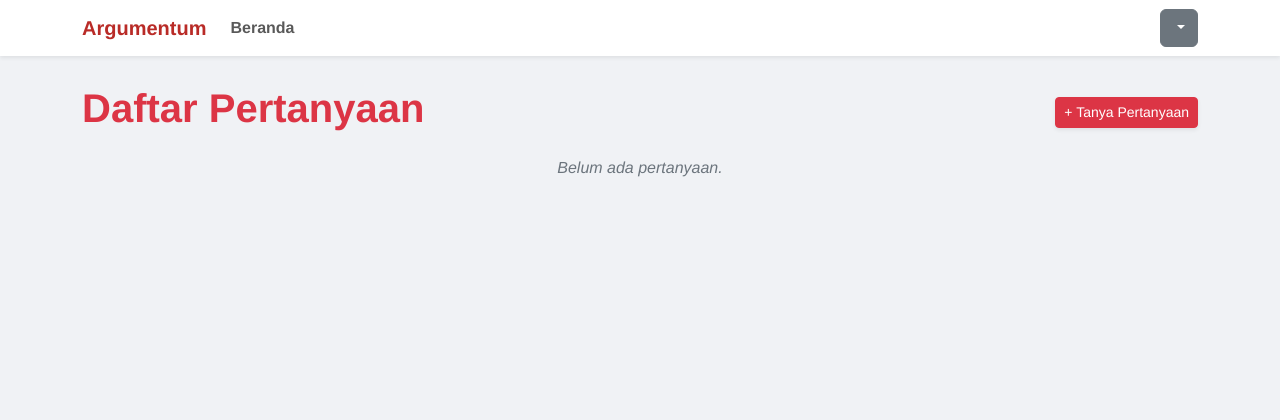
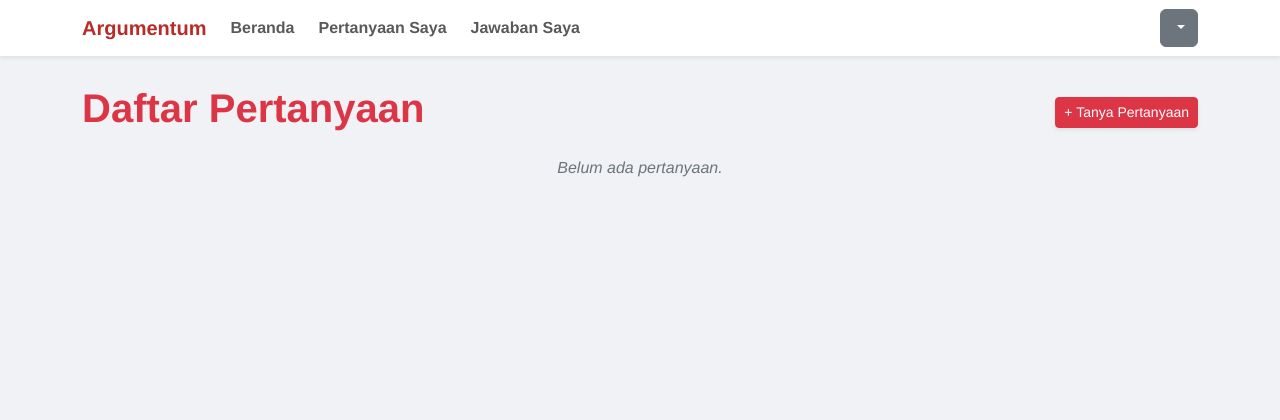
Before and after one commit to MuhammadFiras/Argumentum, a CodeIgniter 4 app: the page made by app/Views/home.php in a window 1280 px wide. Shown: the top 420 px of the page. Run offline with PHP 8.4 and a stand-in for CodeIgniter, Linux system fonts and the light colour scheme; the template is opened without the code that fills it, so the values that code supplies are empty; some libraries are stand-ins or nearby versions.

Commit message:
penambahan bagian navigation

```diff
--- a/app/Views/layout/main_layout.php
+++ b/app/Views/layout/main_layout.php
@@ -24,8 +24,14 @@
                 <span class="navbar-toggler-icon"></span>
             </button>
             <div class="collapse navbar-collapse" id="navbarNav">
+                <ul class="navbar-nav me-2 mb-2 mb-lg-0 fw-bold">
+                    <li class="nav-item"><a class="nav-link" href="<?= site_url('/') ?>">Beranda</a></li>
+                </ul>
+                <ul class="navbar-nav me-2 mb-2 mb-lg-0 fw-bold">
+                    <li class="nav-item"><a class="nav-link" href="#">Pertanyaan Saya</a></li>
+                </ul>
                 <ul class="navbar-nav me-auto mb-2 mb-lg-0 fw-bold">
-                    <li class="nav-item"><a class="nav-link" href="<?= site_url('/') ?>">Beranda</a></li>
+                    <li class="nav-item"><a class="nav-link" href="#">Jawaban Saya</a></li>
                 </ul>
                 <div class="d-flex">
                     <?php if (session()->get('isLoggedIn')): ?>
```
